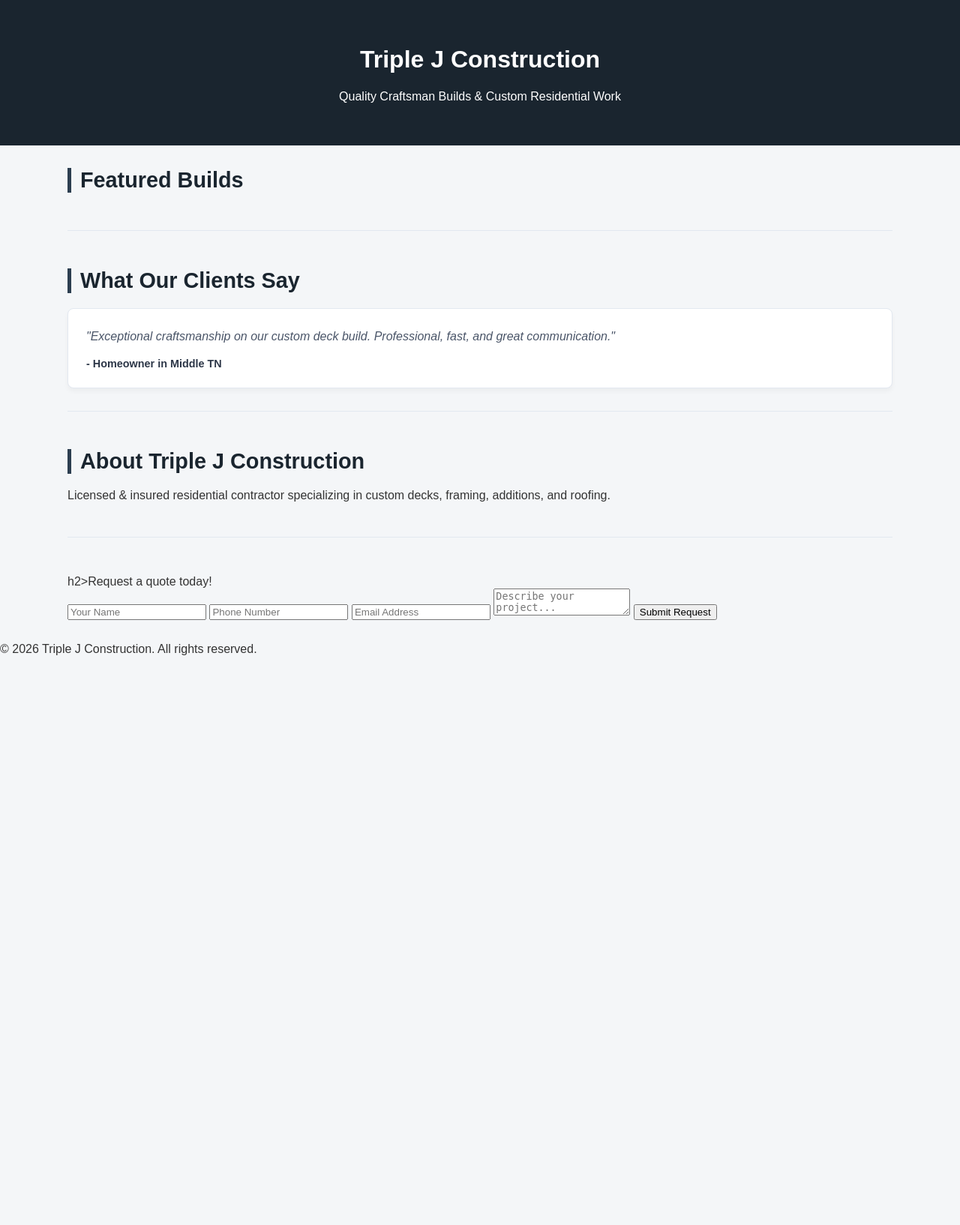
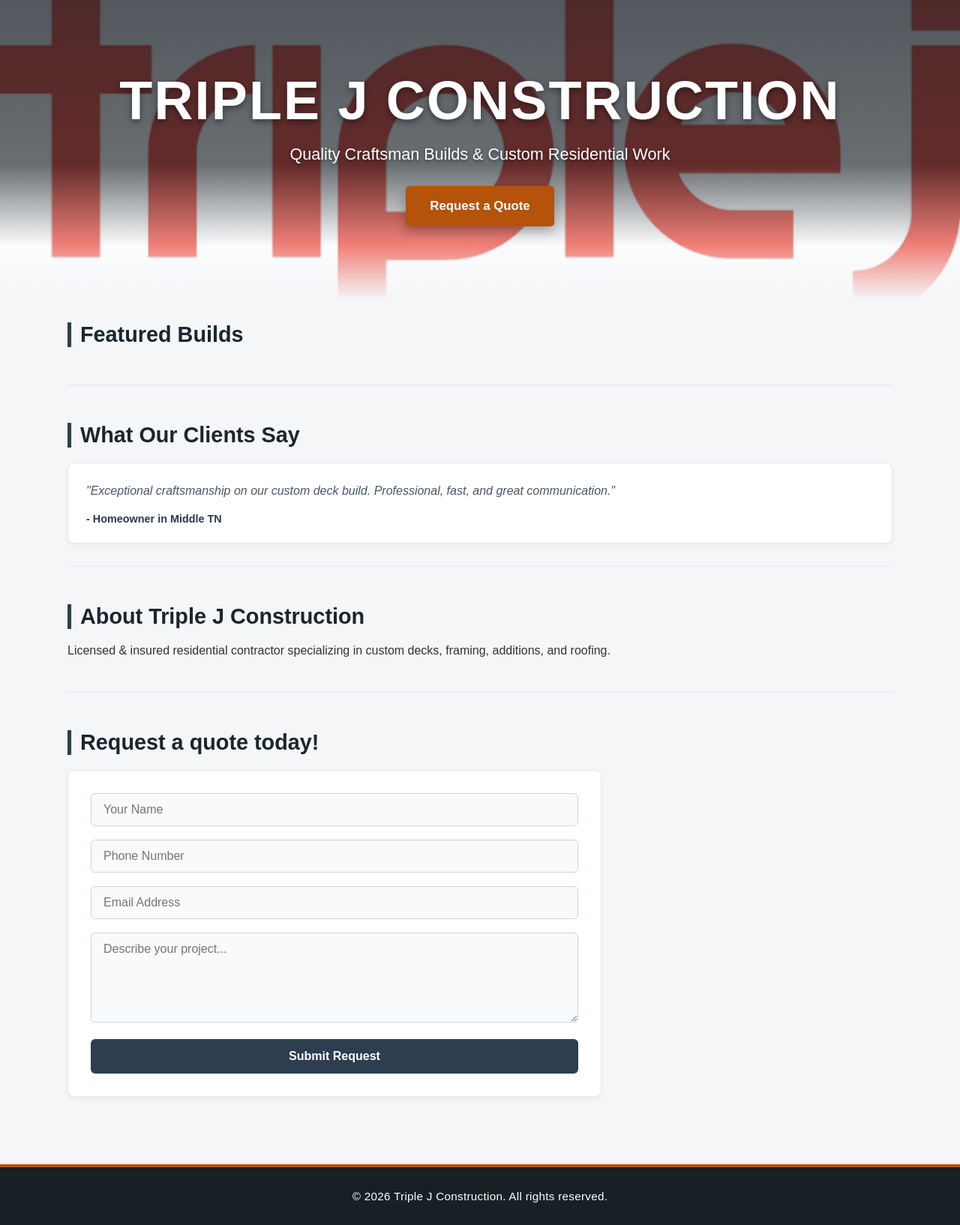
Before and after one commit to ToastyPpr/Webapp, a Flask app: template templates/index.html in a window 1280 px wide. Shown: the whole page at 75% size. Before the commit the page ends 874 px from the top, so only its background shows below. Run offline with Flask 3, Linux system fonts and the light colour scheme; the template is opened without the code that fills it, so the values that code supplies are empty; parts of the project's set-up code (start-up, migrations or seed data) failed here and were passed over.

Commit message:
description in devlog

```diff
--- a/app.py
+++ b/app.py
@@ -1,12 +1,24 @@
 import os
-from flask import Flask #  <<< I dont think this is required -Ben
-from flask import Flask, render_template, request, jsonify
+from flask import (
+    Flask,
+    jsonify,
+    redirect,
+    render_template,
+    request,
+    url_for,
+)
 from database import db, Lead, initialize_database
 
 app = Flask(__name__)
-#starts DB
+
+# Application configuration
 app.config["SQLALCHEMY_DATABASE_URI"] = "sqlite:///triple_j.db"
 app.config["SQLALCHEMY_TRACK_MODIFICATIONS"] = False
+app.config["BOOKING_URL"] = os.environ.get(
+    "BOOKING_URL",
+    ""
+)
+
 initialize_database(app)
 
 PORTFOLIO_ITEMS = [
@@ -54,6 +66,16 @@ def home():
     )
 
 
+@app.route("/thank-you")
+def thank_you():
+    """Show confirmation and scheduling options after a saved quote."""
+
+    return render_template(
+        "thank_you.html",
+        booking_url=app.config["BOOKING_URL"]
+    )
+
+
 @app.route("/submit-quote", methods=["POST"])
 def submit_quote():
     client_name = (request.form.get("name") or "").strip()
@@ -67,8 +89,6 @@ def submit_quote():
             "message": "Name, phone, and email are required fields."
         }), 400
 
-# Storing data in a dictionary for demonstration purposes
-
     new_lead = Lead(
         name=client_name,
         phone=phone,
@@ -79,10 +99,7 @@ def submit_quote():
     db.session.add(new_lead)
     db.session.commit()
 
-    return jsonify({
-        "status": "success",
-        "message": f"Thank you, {client_name}! Your quote request has been submitted successfully."
-    }), 200
+    return redirect(url_for("thank_you"))
 
 
 if __name__ == "__main__":
--- a/database.py
+++ b/database.py
@@ -5,8 +5,8 @@ db = SQLAlchemy()
 class Lead(db.Model):
     id = db.Column(db.Integer, primary_key=True)
     name = db.Column(db.String(100), nullable=False)
-    phone = db.Column(db.int(10), nullable=False)
-    email = db.Column(db.String(100), nullable=False, unique = True ñ)// wrote this down before i forget it
+    phone = db.Column(db.String(10), nullable=False)#for some reason int dosent exist or dosent work also string can capture any hyphens or extensions such as +1
+    email = db.Column(db.String(100), nullable=False) # wrote this down before i forget it|||||| the hashtag is the character for comments
     details = db.Column(db.Text, nullable=True)
 
 def initialize_database(app):
--- a/static/css/style.css
+++ b/static/css/style.css
@@ -13,6 +17,123 @@ header {
     text-align: center;
 }
 
+.hero {
+    min-height: 320px;
+    display: flex;
+    flex-direction: column;
+    align-items: center;
+    justify-content: center;
+
+    background-image:
+        linear-gradient(
+            to bottom,
+            rgba(24, 32, 38, 0.75) 0%,
+            rgba(24, 32, 38, 0.65) 55%,
+            rgba(244, 246, 248, 0.35) 82%,
+            #f4f6f8 100%
+        ),
+        url("../images/hero.jpg");
+
+    background-position: center;
+    background-repeat: no-repeat;
+    background-size: cover;
+}
+
+.hero h1 {
+    margin: 0;
+    font-size: clamp(2.4rem, 7vw, 4.5rem);
+    line-height: 1;
+    text-transform: uppercase;
+    letter-spacing: 0.03em;
+    text-shadow: 0 3px 8px rgba(0, 0, 0, 0.45);
+}
+
+.hero p {
+    max-width: 700px;
+    margin: 20px 0 0;
+    font-size: clamp(1rem, 2.5vw, 1.35rem);
+    line-height: 1.5;
+    text-shadow: 0 2px 5px rgba(0, 0, 0, 0.5);
+}
+
+.hero-button {
+    display: inline-block;
+    margin-top: 26px;
+    padding: 15px 30px;
+    color: #ffffff;
+    background-color: #b45309;
+    border: 2px solid #b45309;
+    border-radius: 5px;
+    font-size: 1.05rem;
+    font-weight: bold;
+    text-decoration: none;
+    box-shadow: 0 6px 16px rgba(0, 0, 0, 0.28);
+
+    transition:
+        background-color 0.2s ease,
+        border-color 0.2s ease,
+        transform 0.2s ease,
+        box-shadow 0.2s ease;
+}
+
+.hero-button:hover {
+    background-color: #92400e;
+    border-color: #92400e;
+    transform: translateY(-2px);
+    box-shadow: 0 9px 20px rgba(0, 0, 0, 0.35);
+}
+
+.hero-button:focus-visible {
+    outline: 3px solid #ffffff;
+    outline-offset: 4px;
+}
+
+/* Hero entrance animation */
+
+.hero {
+    animation: hero-fade-in 1.1s ease-out both;
+}
+
+.hero h1 {
+    animation: hero-text-in 0.8s ease-out 0.2s both;
+}
+
+.hero p {
+    animation: hero-text-in 0.8s ease-out 0.4s both;
+}
+
+@keyframes hero-fade-in {
+    from {
+        opacity: 0;
+    }
+
+    to {
+        opacity: 1;
+    }
+}
+
+@keyframes hero-text-in {
+    from {
+        opacity: 0;
+        transform: translateY(18px);
+    }
+
+    to {
+        opacity: 1;
+        transform: translateY(0);
+    }
+}
+
+/* Disable movement when a visitor requests reduced motion. */
+
+@media (prefers-reduced-motion: reduce) {
+    .hero,
+    .hero h1,
+    .hero p {
+        animation: none;
+    }
+}
+
 .container {
     max-width: 1100px;
     margin: 30px auto;
@@ -172,3 +333,61 @@ header {
 .page-section form button[type="submit"]:active {
     transform: scale(0.99);
 }
+
+/* ==========================================================================
+   THANK-YOU PAGE
+   ========================================================================== */
+
+.thank-you-card {
+    max-width: 650px;
+    margin: 60px auto;
+    padding: 40px;
+    text-align: center;
+    background-color: #ffffff;
+    border: 1px solid #e2e8f0;
+    border-radius: 8px;
+    box-shadow: 0 4px 10px rgba(0, 0, 0, 0.08);
+}
+
+.thank-you-card p {
+    line-height: 1.6;
+    margin-bottom: 24px;
+}
+
+.schedule-button {
+    display: inline-block;
+    padding: 14px 28px;
+    margin-bottom: 24px;
+    color: #ffffff;
+    background-color: #2c3e50;
+    border-radius: 6px;
+    font-weight: bold;
+    text-decoration: none;
+}
+
+.schedule-button:hover {
+    background-color: #1a252f;
+}
+
+.home-link {
+    margin-bottom: 0;
+}
+
+/* ==========================================================================
+   FOOTER
+   ========================================================================== */
+
+footer {
+    margin-top: 60px;
+    padding: 30px 20px;
+    color: #ffffff;
+    background-color: #182026;
+    border-top: 4px solid #b45309;
+    text-align: center;
+}
+
+footer p {
+    margin: 0;
+    font-size: 0.95rem;
+    letter-spacing: 0.02em;
+}
--- a/templates/index.html
+++ b/templates/index.html
@@ -8,9 +8,13 @@
 </head>
 <body>
 
-    <header>
+    <header class="hero">
         <h1>Triple J Construction</h1>
         <p>Quality Craftsman Builds & Custom Residential Work</p>
+
+        <a class="hero-button" href="#quote">
+            Request a Quote
+        </a>
     </header>
 
     <main class="container">
@@ -53,8 +57,8 @@
         <!-- This section is for the contact form, submit button needs to submit to a database
              also need to start the database -->
 
-        <section>
-            h2>Request a quote today!</h2>
+        <section id="quote" class="page-section">
+            <h2>Request a quote today!</h2>
             <form action="/submit-quote" method="POST">
                 <input type="text" name="name" placeholder="Your Name" required>
                 <input type="tel" name="phone" placeholder="Phone Number" required>
```
Also changed, not shown: other parts of static/css/style.css (+47 -3 lines), Dev_log.md (+7 -3 lines), templates/thank_you.html (added, +50 -0 lines), instance/triple_j.db, static/images/hero.jpg (added), static/images/project1.jpg (added), static/images/project2.jpg (added), static/images/project3.jpg (added), static/images/project4.jpg (added), static/images/project5.jpg (added).
